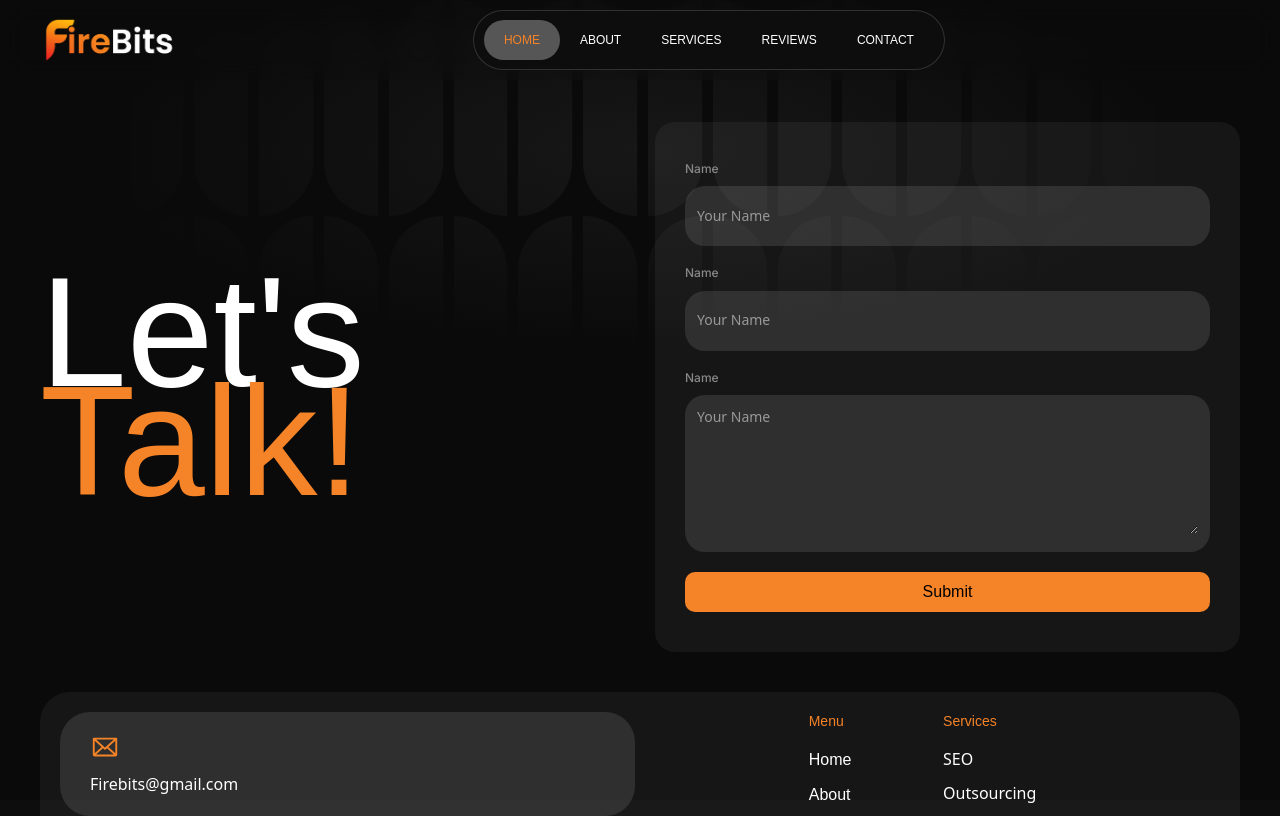
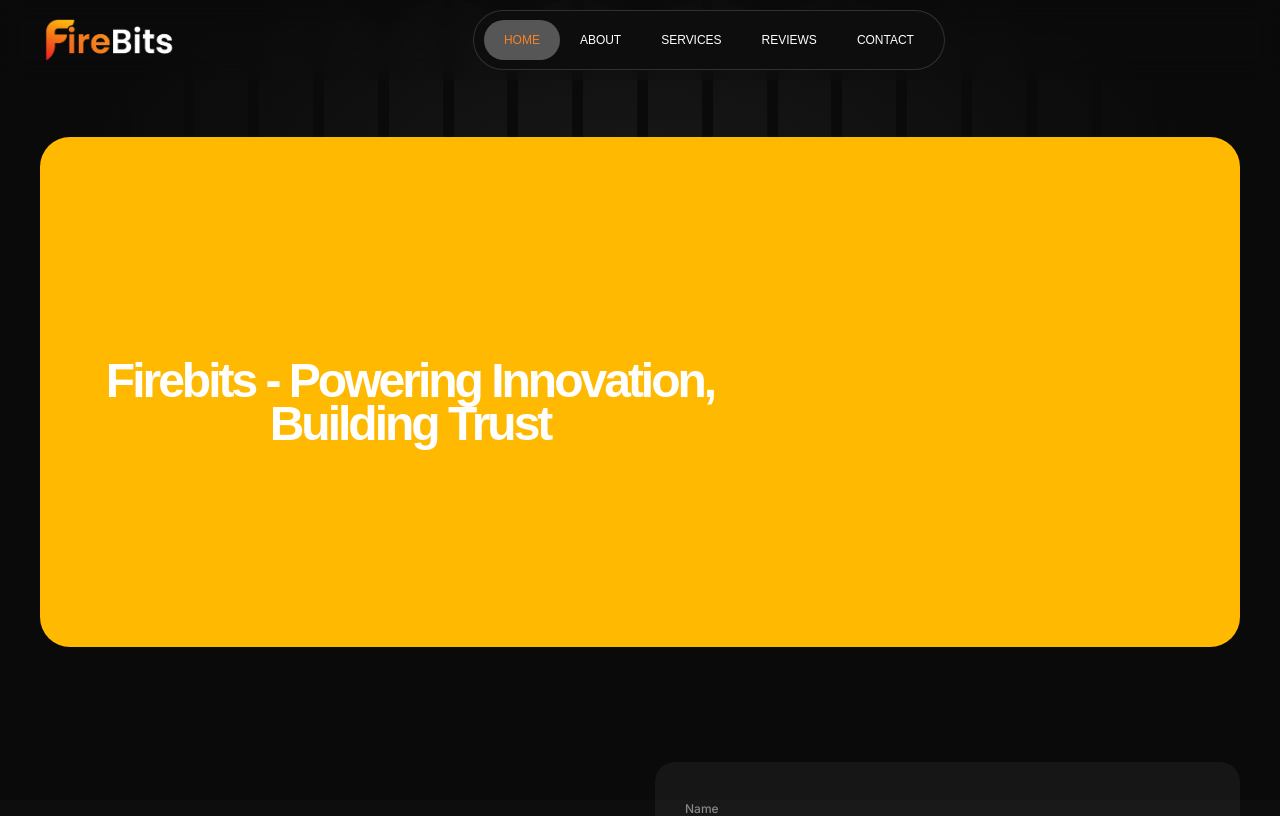
Before and after one commit to hungvannguyen/Fire-Bits, a React (Vite) app: page /about in a window 1280 px wide. Shown: the top 816 px of the page. Built offline with nearby package versions, Linux system fonts and the light colour scheme; a web font is replaced by a local one.

Commit message:
Add About page and update routing; change document title to "Fire Bits"

```diff
--- a/index.html
+++ b/index.html
@@ -6,7 +6,7 @@
   <link rel="icon" type="image/svg+xml" href="/vite.svg" />
   <meta name="viewport" content="width=device-width, initial-scale=1.0" />
   <link href="/src/css/styles.css" rel="stylesheet">
-  <title>Vite + React</title>
+  <title>Fire Bits</title>
 </head>
 
 <body>
--- a/src/App.jsx
+++ b/src/App.jsx
@@ -1,5 +1,6 @@
 import { Routes, Route } from "react-router-dom";
 import Home from "./pages/Home";
+import About from "./pages/About";
 
 function App() {
   return (
@@ -12,6 +13,7 @@ function App() {
         <div className="my_container mt-[82px]">
           <Routes>
             <Route path="/" element={<Home />} />
+            <Route path="/about" element={<About />} />
           </Routes>
         </div>
       </div>
--- /dev/null
+++ b/src/css/pages/about.css
@@ -0,0 +1,15 @@
+.hero {
+    @apply pt-10 pb-[60px] h-[80vh] relative;
+
+    .__image {
+        @apply rounded-[30px] w-full object-cover bg-amber-400 h-[510px] overflow-hidden;
+
+        image {
+            @apply w-full h-full object-cover rounded-[30px];
+        }
+    }
+
+    .__content {
+        @apply absolute top-0 left-0 w-full h-full flex items-center justify-center text-white text-center max-w-[740px] mx-auto;
+    }
+}
--- a/src/css/styles.css
+++ b/src/css/styles.css
@@ -7,6 +7,7 @@
 @import "./footer.css";
 @import './common.css';
 @import './pages/home.css';
+@import './pages/about.css';
 @import './config.css';
 @import './header.css';
 
--- /dev/null
+++ b/src/pages/About.jsx
@@ -0,0 +1,14 @@
+export default function About() {
+  return (
+    <div className="hero">
+      <div className="__image">
+        {/* <img src="https://picsum.photos/1200/1200" alt="About Us" /> */}
+      </div>
+      <div className="__content">
+        <h1 className="text-5xl font-bold">
+          Firebits - Powering Innovation, Building Trust
+        </h1>
+      </div>
+    </div>
+  );
+}
```
